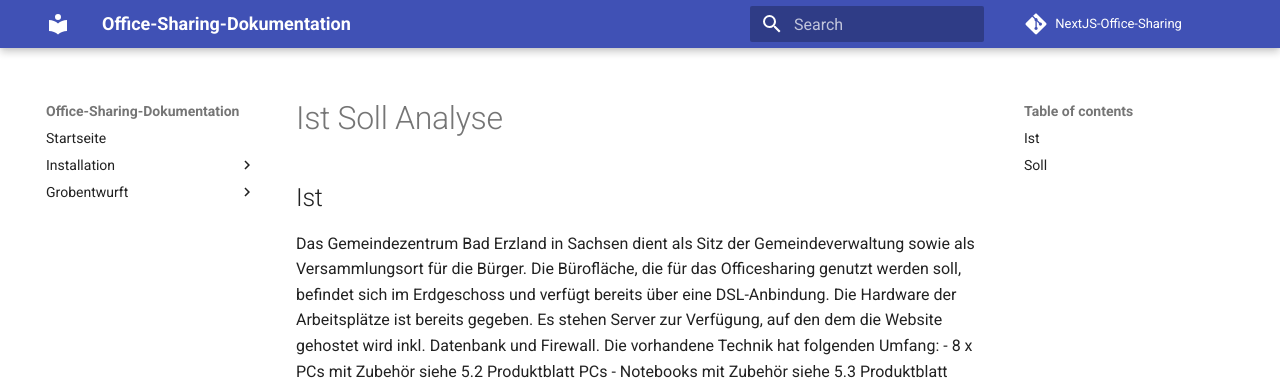
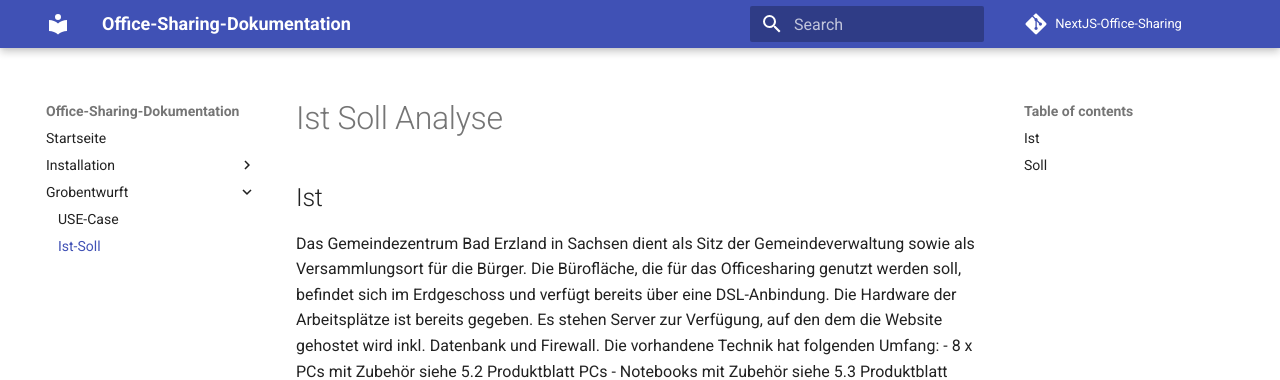
Before and after one commit to gz-bad-erzland-p2/Dokumentation, an MkDocs documentation site: the page built from docs/grobentwurf/Soll-Ist.md, in a window 1280 px wide. Shown: the top 380 px of the page. Built offline with MkDocs 1.6.1 and Material for MkDocs 9.7.7, drawn with Linux system fonts in a browser that asks for light colours; comment, search, counter and statistics services are not loaded.

Commit message:
Update mkdocs.yml

```diff
--- a/mkdocs.yml
+++ b/mkdocs.yml
@@ -18,6 +18,7 @@ nav:
         - 'Production': 'Fisi/FiSi.md'
     - 'Grobentwurft':
         - 'USE-Case': 'grobentwurf/USE-CASE.md'
+        - 'Ist-Soll': 'grobentwurf/Soll-Ist.md'
 
 
 # Extensions
```
